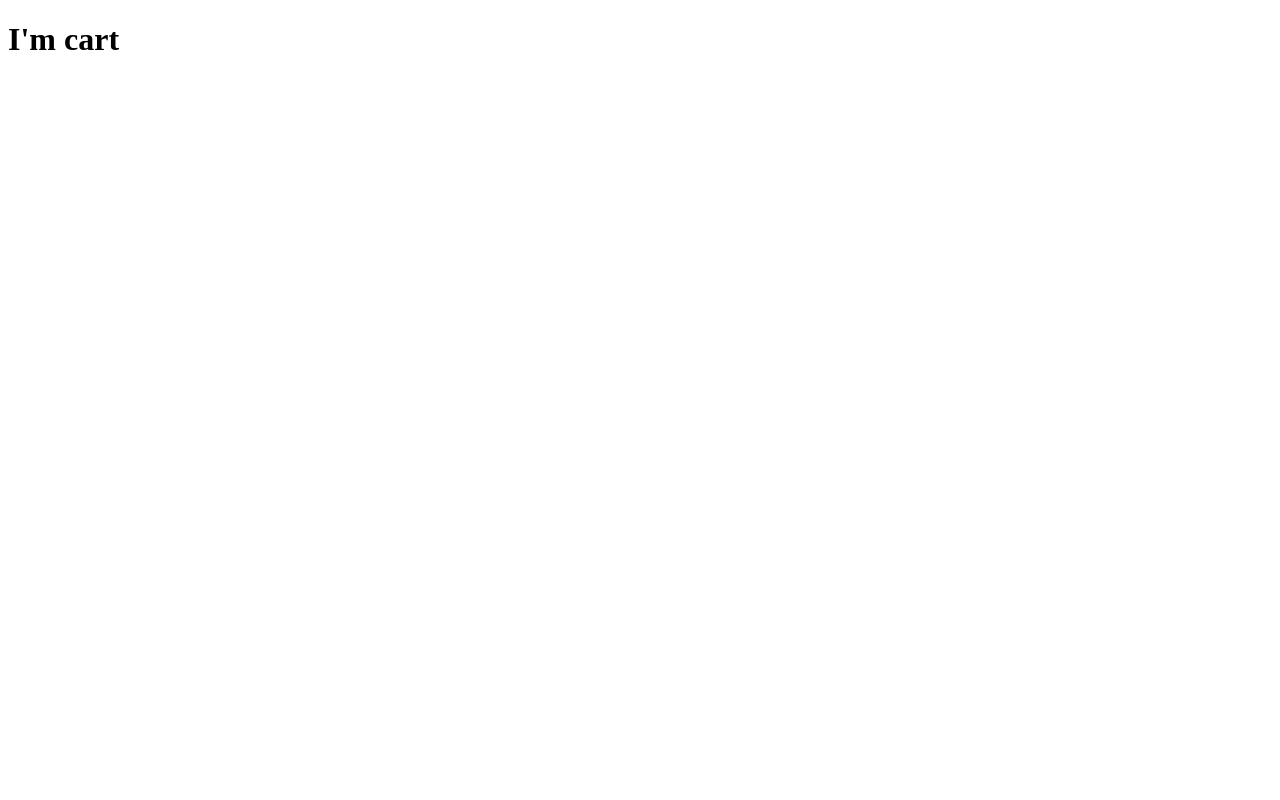
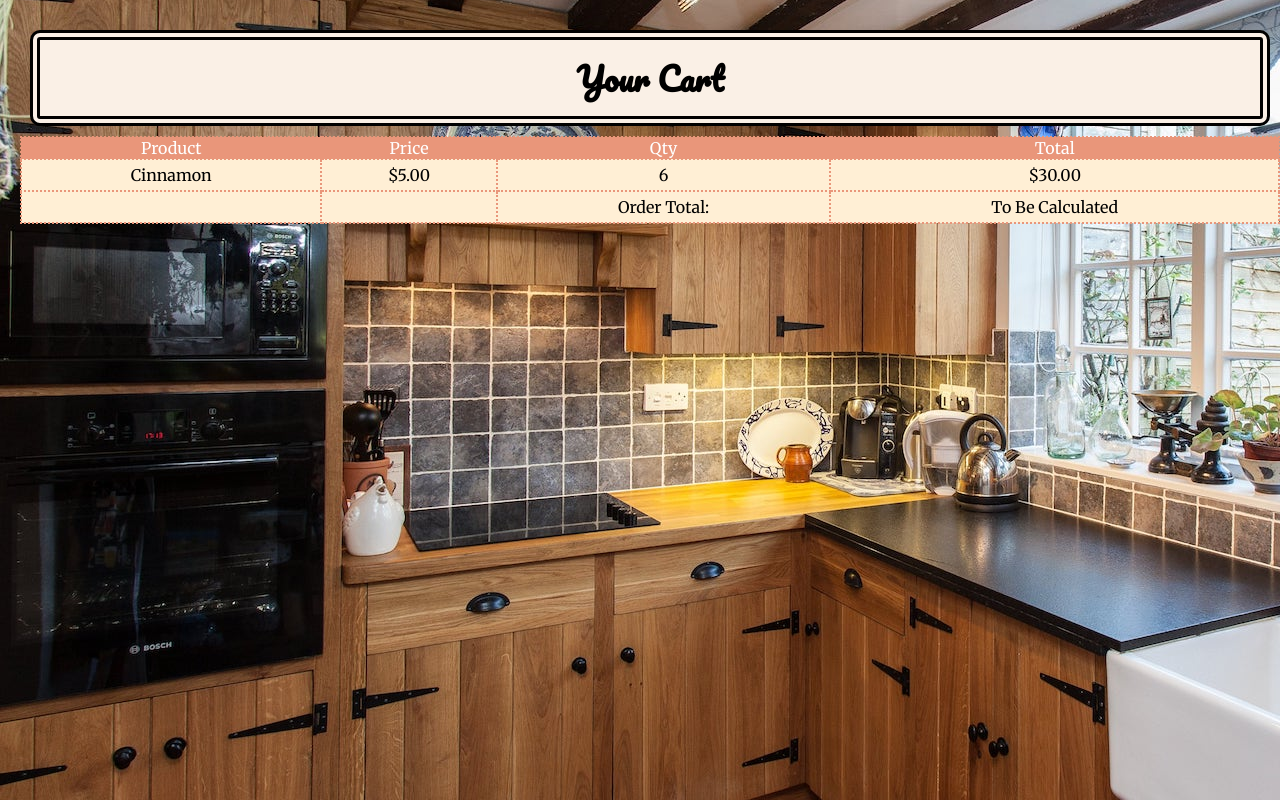
Before and after one commit to jlaurentpdx/jojos-kitchen, a website: page cart/index.html in a window 1280 px wide. Drawn offline with Linux system fonts and the light colour scheme.

Commit message:
created a placeholder cart including two items

```diff
--- a/app.js
+++ b/app.js
@@ -1,5 +1,5 @@
-import { renderSpice } from './renderSpices.js';
-import { spices } from './spices.js';
+import { renderSpice } from './data/renderSpices.js';
+import { spices } from './data/spices.js';
 
 const spiceList = document.getElementById('spice-list');
 
--- a/cart/index.html
+++ b/cart/index.html
@@ -4,9 +4,37 @@
     <meta charset="UTF-8">
     <meta http-equiv="X-UA-Compatible" content="IE=edge">
     <meta name="viewport" content="width=device-width, initial-scale=1.0">
-    <title>Document</title>
+    <link rel="stylesheet" href="../styles/reset.css">
+    <link rel="stylesheet" href="../styles/style.css">
+    <link rel="stylesheet" href="../styles/cart.css">
+    <link rel="preconnect" href="https://fonts.googleapis.com">
+    <link rel="preconnect" href="https://fonts.gstatic.com" crossorigin>
+    <link href="https://fonts.googleapis.com/css2?family=Merriweather&family=Pacifico&display=swap" rel="stylesheet">
+    <title>Cart</title>
 </head>
 <body>
-    <h1>I'm cart</h1>
+    <h1>Your Cart</h1>
+    <table>
+        <thead>
+            <th>Product</th>
+            <th>Price</th>
+            <th>Qty</th>
+            <th>Total</th>
+        </thead>
+        <tbody id="table-body"> <!-- make empty later -->
+            <tr>
+                <td>Cinnamon</td>
+                <td>$5.00</td>
+                <td>6</td>
+                <td>$30.00</td>
+            </tr>
+        </tbody>
+        <tfoot>
+            <td></td>
+            <td></td>
+            <td>Order Total: </td>
+            <td>To Be Calculated</td>
+        </tfoot>
+    </table>
 </body>
 </html>
--- a/data/cart-data.js
+++ b/data/cart-data.js
@@ -0,0 +1,4 @@
+export const cartContents = [
+    { id: '1', qty: 6 },
+    { id: '3', qty: 3 }
+];
--- a/data/renderSpices.js
+++ b/data/renderSpices.js
@@ -17,7 +17,7 @@ export function renderSpice(spice) {
     quantity.textContent = `In stock: ${spice.quantity}`;
 
     const price = document.createElement('p');
-    price.textContent = `Price: $${spice.price}`;
+    price.textContent = `Price: $${(spice.price.toFixed(2))}`;
 
     spiceCard.append(
         spiceHeader,
--- a/styles/cart.css
+++ b/styles/cart.css
@@ -0,0 +1,25 @@
+h1 {
+    font-size: 2rem;
+}
+
+table {
+    width: 100%;
+    border: 1px solid black;
+    font-family: 'Merriweather', serif;
+}
+
+table, th, td {
+    border-collapse: collapse;
+    border: 2px dotted darksalmon;
+}
+
+th {
+    background-color: darksalmon;
+    color: white;
+}
+
+td {
+    background-color: papayawhip;
+    color: black;
+    padding: 5px;
+}
--- a/utils.js
+++ b/utils.js
@@ -0,0 +1,5 @@
+export function findById(id, items){
+    for (let item of items) {
+        if (items.id === id) return item;
+    }
+}
```
Also changed, not shown: data/spices.js (+1 -6 lines), planning/plan-day2.md (+1 -0 lines).
